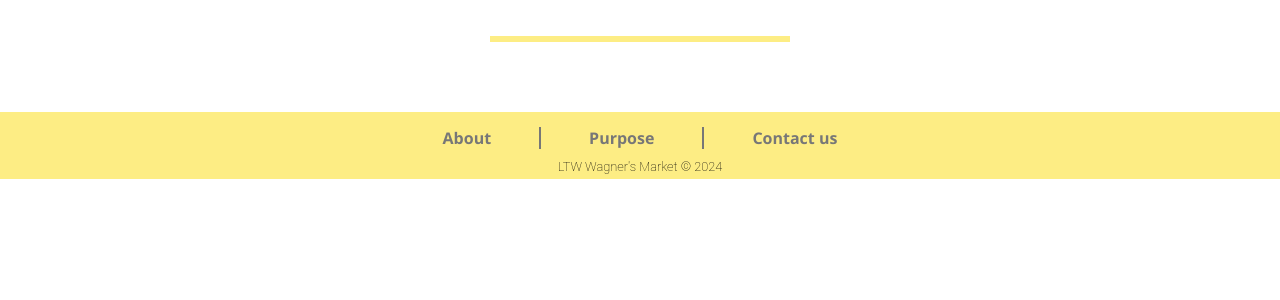
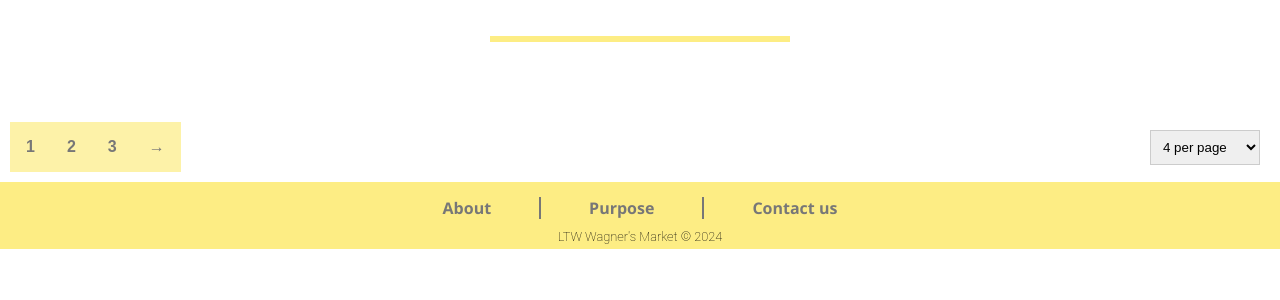
Before and after one commit to SimaoNery/WagnersMarket-L.T.W, a PHP site: page /pages/your_adds.php?id=1 in a window 1280 px wide. Shown: the part 56-356 px from the top of the page. Run offline with PHP 8.4, Linux system fonts and the light colour scheme; data comes from the database, SQL or seed files in the repository; some libraries are stand-ins or nearby versions.

Commit message:
made a small correction in the range of the filters

```diff
--- a/database/database.sql
+++ b/database/database.sql
@@ -35,6 +35,7 @@
     Brand TEXT NOT NULL,
     ImagePath TEXT NOT NULL,
     WishlistCounter INTEGER NOT NULL,
+    Timestamp DATETIME NOT NULL DEFAULT CURRENT_TIMESTAMP,
     CONSTRAINT PK_ItemId PRIMARY KEY (ItemId),
     CONSTRAINT PriceConstraint CHECK (Price > 0),
     FOREIGN KEY (UserId) REFERENCES USER (UserId) ON DELETE CASCADE ON UPDATE CASCADE,
--- a/database/item.class.php
+++ b/database/item.class.php
@@ -12,9 +12,10 @@
     public string $brand;
     public string $imagePath;
     public int $wishlistCounter;
+    public string $timestamp;
 
 
-    public function __construct(int $itemId, int $userId, string $title, float $price, string $description, string $condition, string $size, string $brand, string $imagePath, int $wishlistCounter)
+    public function __construct(int $itemId, int $userId, string $title, float $price, string $description, string $condition, string $size, string $brand, string $imagePath, int $wishlistCounter, string $timestamp)
     {
       $this->itemId = $itemId;
       $this->userId = $userId;
@@ -26,6 +27,7 @@
       $this->brand = $brand;
       $this->imagePath = $imagePath;
       $this->wishlistCounter = $wishlistCounter;
+      $this->timestamp = $timestamp;
 
     }
 
@@ -38,7 +40,7 @@
 
       static function getItems(PDO $db, int $count,int $offset) : array {
           $stmt = $db->prepare('SELECT ItemId, UserId, Title, Price, Description, Condition,
-            Size, Brand, ImagePath, WishlistCounter FROM ITEM ORDER BY WishlistCounter DESC LIMIT ? OFFSET ?');
+            Size, Brand, ImagePath, WishlistCounter, Timestamp FROM ITEM ORDER BY WishlistCounter DESC LIMIT ? OFFSET ?');
           $stmt->execute(array($count, $offset));
 
           $items = array();
@@ -53,7 +55,8 @@
                   $item['Size'],
                   $item['Brand'],
                   $item['ImagePath'],
-                  $item['WishlistCounter']
+                  $item['WishlistCounter'],
+                  $item['Timestamp']
               );
           }
 
@@ -62,7 +65,7 @@
 
       static function searchItems(PDO $db, string $search, array $categories, array $conditions, string $min, string $max, string $order, int $limit): array {
           $sql = 'SELECT DISTINCT ITEM.ItemId, UserId, Title, Price, Description, Condition,
-            Size, Brand, ImagePath, WishlistCounter
+            Size, Brand, ImagePath, WishlistCounter, Timestamp
             FROM ITEM';
 
           if (!empty($categories)) {
@@ -129,14 +132,15 @@
                   $item['Size'],
                   $item['Brand'],
                   $item['ImagePath'],
-                  $item['WishlistCounter']
+                  $item['WishlistCounter'],
+                  $item['Timestamp']
               );
           }
           return $items;
       }
 
       static function getItem(PDO $db, int $id) : Item {
-        $stmt = $db->prepare('SELECT ItemId, UserId, Title, Price, Description, Condition, Size, Brand, ImagePath, WishlistCounter FROM ITEM WHERE ItemId = ?');
+        $stmt = $db->prepare('SELECT ItemId, UserId, Title, Price, Description, Condition, Size, Brand, ImagePath, WishlistCounter, Timestamp ITEM WHERE ItemId = ?');
         $stmt->execute(array($id));
 
         $item = $stmt->fetch();
@@ -151,7 +155,8 @@
             $item['Size'],
             $item['Brand'],
             $item['ImagePath'],
-            $item['WishlistCounter']
+            $item['WishlistCounter'],
+            $item['Timestamp']
         );
       }
 
@@ -164,7 +169,7 @@
 
       static function getItemSuggestions(PDO $db, string $text) {
         $searchTerm = "%$text%";
-        $stmt = $db->prepare('SELECT ItemId, UserId, Title, Price, Description, Condition, Size, Brand, ImagePath, WishlistCounter FROM ITEM WHERE Title LIKE ? OR Description LIKE ? OR Brand LIKE ? LIMIT 5');
+        $stmt = $db->prepare('SELECT ItemId, UserId, Title, Price, Description, Condition, Size, Brand, ImagePath, WishlistCounter, Timestamp FROM ITEM WHERE Title LIKE ? OR Description LIKE ? OR Brand LIKE ? LIMIT 5');
         $stmt->execute(array($searchTerm, $searchTerm, $searchTerm));
 
         $items = array();
@@ -179,7 +184,8 @@
                 $item['Size'],
                 $item['Brand'],
                 $item['ImagePath'],
-                $item['WishlistCounter']
+                $item['WishlistCounter'],
+                $item['Timestamp']
               );
           }
 
@@ -188,7 +194,7 @@
 
       static function getAdds(PDO $db, int $userId,int $count,int $offset) : array {
           $stmt = $db->prepare('SELECT ItemId, UserId, Title, Price, Description, Condition,
-            Size, Brand, ImagePath, WishlistCounter FROM ITEM WHERE UserId = ? LIMIT ? OFFSET ?');
+            Size, Brand, ImagePath, WishlistCounter, Timestamp FROM ITEM WHERE UserId = ? ORDER BY Timestamp LIMIT ? OFFSET ?');
           $stmt->execute(array($userId, $count, $offset));
 
           $items = array();
@@ -203,7 +209,8 @@
                   $item['Size'],
                   $item['Brand'],
                   $item['ImagePath'],
-                  $item['WishlistCounter']
+                  $item['WishlistCounter'],
+                  $item['Timestamp']
               );
           }
 
@@ -212,7 +219,7 @@
 
       static function getWishlist(PDO $db, int $userId,int $count,int $offset) : array {
           $stmt = $db->prepare('SELECT ITEM.ItemId, ITEM.UserId, Title, Price, Description, Condition,
-            Size, Brand, ImagePath, WishlistCounter FROM ITEM JOIN WISHLIST ON ITEM.ItemId = WISHLIST.ItemId
+            Size, Brand, ImagePath, WishlistCounter, Timestamp FROM ITEM JOIN WISHLIST ON ITEM.ItemId = WISHLIST.ItemId
             WHERE WISHLIST.UserId = ? LIMIT ? OFFSET ?');
           $stmt->execute(array($userId, $count, $offset));
 
@@ -228,14 +235,14 @@
                   $item['Size'],
                   $item['Brand'],
                   $item['ImagePath'],
-                  $item['WishlistCounter']
+                  $item['WishlistCounter'],
+                  $item['Timestamp']
               );
           }
 
           return $items;
       }
 
-
   }
 
 ?>
--- a/database/review.class.php
+++ b/database/review.class.php
@@ -7,10 +7,10 @@
     public int $sellerId;
     public int $rating;
     public string $review;
-    public DateTime $timestamp;
+    public string $timestamp;
 
 
-    public function __construct(int $reviewId, int $buyerId, int $sellerId, int $rating, string $review, DateTime $timestamp)
+    public function __construct(int $reviewId, int $buyerId, int $sellerId, int $rating, string $review, string $timestamp)
     {
        $this->reviewId = $reviewId;
        $this->buyerId = $buyerId;
--- a/pages/your_adds.php
+++ b/pages/your_adds.php
@@ -12,15 +12,16 @@
 require_once(__DIR__ . '/../templates/profile.tpl.php');
 
 
-$limit = 8;
+$limit = 4;
 $offset = 0;
 $userId = intval($_GET['id']);
 $db = getDatabaseConnection();
 $items = Item::getAdds($db, $userId, $limit, $offset);
+$numItems = Item::getNumItems($db);
 
 drawHeader();
 drawProfileBody("your-adds", $userId);
 drawItems("",$items);
-// add draw pagination
+drawPagination(intval(ceil($numItems / $limit)));
 drawFooter();
 ?>
--- a/templates/item.tpl.php
+++ b/templates/item.tpl.php
@@ -146,10 +146,10 @@
     <form id="filters">
         <fieldset id="price-range">
             <legend>Price Range</legend>
-            <label>Min: <input type="number" id="min-input" value = "0" min="0" max="<?= $maxPrice?>"></label>
-            <label>Max: <input type="number" id="max-input" value = "<?=$maxPrice?>" min="0" max="<?=$maxPrice?>"></label>
-            <input type="range" id="min-range" min="0" max="<?=$maxPrice?>" value="0" step="1">
-            <input type="range" id="max-range" min="0" max="<?=$maxPrice?>" value="<?=$maxPrice?>" step="1">
+            <label>Min: <input type="number" id="min-input" value = "0" min="0" max="<?= intval(ceil($maxPrice))?>"></label>
+            <label>Max: <input type="number" id="max-input" value = "<?=intval(ceil($maxPrice))?>" min="0" max="<?=intval(ceil($maxPrice))?>"></label>
+            <input type="range" id="min-range" min="0" max="<?=intval(ceil($maxPrice))?>" value="0" step="1">
+            <input type="range" id="max-range" min="0" max="<?=intval(ceil($maxPrice))?>" value="<?=intval(ceil($maxPrice))?>" step="1">
         </fieldset>
         <fieldset id="category">
             <legend>Category</legend>
```
Also changed, not shown: database/database.db.
